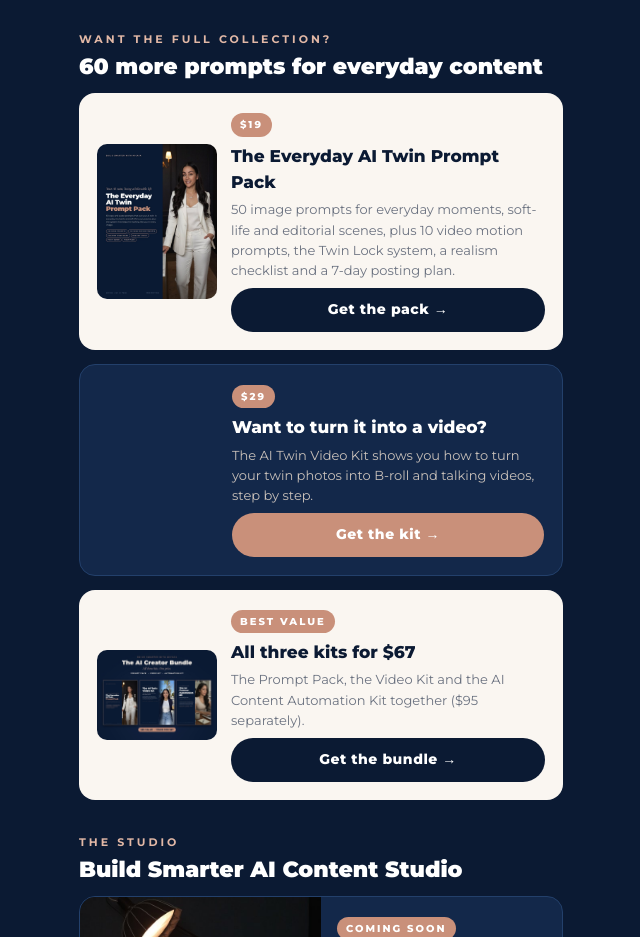
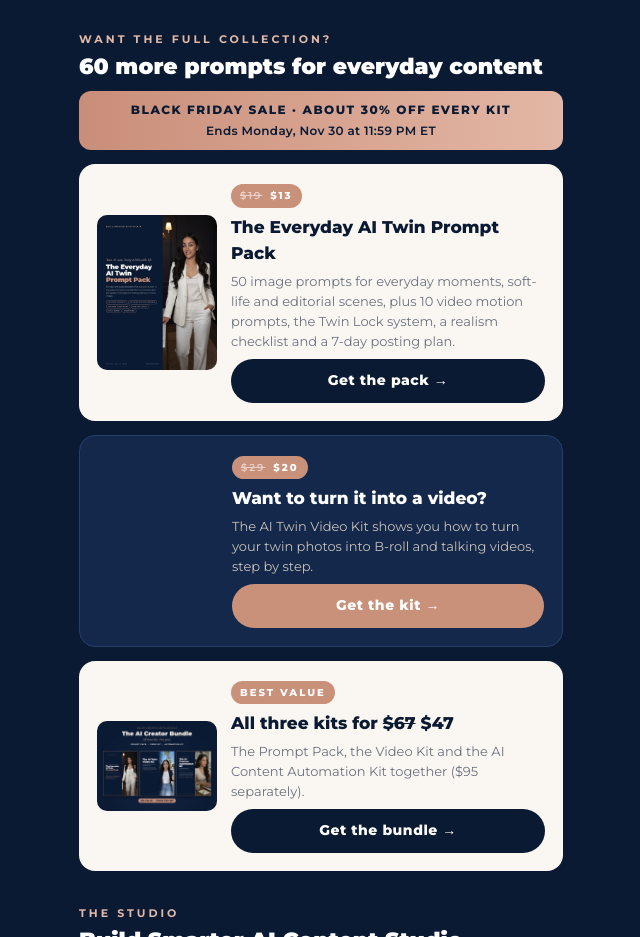
Before and after one commit to buildsmarterwithmicaya/buildsmarterwithmicaya.github.io, a plain HTML site: page free-prompt.html in a window 1280 px wide. Shown: the part 5797-6734 px from the top of the page, without its empty margins (319-959 px from the left). Drawn offline with nearby package versions, Linux system fonts and the light colour scheme; grey boxes are pictures that could not be loaded.

Commit message:
Black Friday sale pricing (auto-ends Nov 30 11:59 PM ET)
Co-Authored-By: Claude Opus 5.5 <noreply@anthropic.com>
Claude-Session: https://claude.ai/code/session_01B3r2wvFMyQ4r9Pty4oL1dK

```diff
--- /dev/null
+++ b/assets/sale.js
@@ -0,0 +1,11 @@
+/* Black Friday sale: shows sale prices until the end time, then the page goes back to regular prices on its own. */
+(function(){
+  var END = Date.parse('2026-12-01T04:59:59Z'); // Mon Nov 30, 11:59 PM Eastern
+  var START = Date.parse('2026-11-21T00:00:00Z');
+  var now = Date.now();
+  if (now < START || now > END) return;
+  document.querySelectorAll('[data-sale]').forEach(function(el){
+    el.innerHTML = '<s class="was">' + el.getAttribute('data-reg') + '</s> ' + el.getAttribute('data-sale');
+  });
+  document.querySelectorAll('.sale-only').forEach(function(el){ el.hidden = false; });
+})();
--- a/free-prompt.html
+++ b/free-prompt.html
@@ -95,6 +95,10 @@ footer a{color:var(--rg2)}
 .look .copy{margin-top:12px}
 .num{display:inline-block;background:var(--rg);color:#fff;font-weight:900;font-size:11px;letter-spacing:2px;padding:4px 10px;border-radius:20px}
 ul.ideas{margin:10px 0 0 18px;color:#D9D2CC;font-size:14px}ul.ideas li{margin-top:6px}
+.price .was,.tag .was{opacity:.6;font-weight:600;margin-right:3px}
+.salebar[hidden]{display:none!important}
+.salebar{display:block;background:linear-gradient(90deg,#C98E79,#E3B7A5);color:#0B1A33;text-align:center;font-weight:800;font-size:12px;letter-spacing:1.5px;padding:10px 12px;border-radius:12px;margin:12px 0 4px}
+.salebar span{display:block;font-weight:600;letter-spacing:.3px;font-size:12px;margin-top:2px}
 </style></head>
 <body>
 <div class="wrap">
@@ -162,16 +166,17 @@ ul.ideas{margin:10px 0 0 18px;color:#D9D2CC;font-size:14px}ul.ideas li{margin-to
   <div class="sec">
     <div class="kicker">Want the full collection?</div>
     <h2>60 more prompts for everyday content</h2>
+    <div class="salebar sale-only" hidden>BLACK FRIDAY SALE · ABOUT 30% OFF EVERY KIT<span>Ends Monday, Nov 30 at 11:59 PM ET</span></div>
     <div class="card light prod">
       <img src="media/pack_cover.jpg" alt="The Everyday AI Twin Prompt Pack cover">
-      <div><span class="tag">$19</span>
+      <div><span class="tag" data-reg="$19" data-sale="$13">$19</span>
         <h3>The Everyday AI Twin Prompt Pack</h3>
         <div class="small">50 image prompts for everyday moments, soft-life and editorial scenes, plus 10 video motion prompts, the Twin Lock system, a realism checklist and a 7-day posting plan.</div>
         <a class="btn dark" href="https://payhip.com/b/Dcal9" style="margin-top:8px;padding:11px">Get the pack →</a></div>
     </div>
     <div class="card prod">
       <video src="media/kit_s.mp4" autoplay muted loop playsinline></video>
-      <div><span class="tag">$29</span>
+      <div><span class="tag" data-reg="$29" data-sale="$20">$29</span>
         <h3>Want to turn it into a video?</h3>
         <div class="small">The AI Twin Video Kit shows you how to turn your twin photos into B-roll and talking videos, step by step.</div>
         <a class="btn" href="https://payhip.com/b/Dt7jJ" style="margin-top:8px;padding:11px">Get the kit →</a></div>
@@ -179,7 +184,7 @@ ul.ideas{margin:10px 0 0 18px;color:#D9D2CC;font-size:14px}ul.ideas li{margin-to
     <div class="card light prod">
       <img src="media/bundle_cover.jpg" alt="The AI Creator Bundle" style="height:auto">
       <div><span class="tag">BEST VALUE</span>
-        <h3>All three kits for $67</h3>
+        <h3>All three kits for <span data-reg="$67" data-sale="$47">$67</span></h3>
         <div class="small">The Prompt Pack, the Video Kit and the AI Content Automation Kit together ($95 separately).</div>
         <a class="btn dark" href="https://payhip.com/b/TSWRq" style="margin-top:8px;padding:11px">Get the bundle →</a></div>
     </div>
@@ -208,5 +213,6 @@ document.querySelectorAll('.cp').forEach(function(b){var label=b.textContent;b.a
   catch(e){var r=document.createRange();r.selectNodeContents(box);var s=getSelection();s.removeAllRanges();s.addRange(r);b.textContent='Selected: press copy'}
 });});
 </script>
+<script src="assets/sale.js"></script>
 </body>
 </html>
```
Also changed, not shown: index.html (+12 -5 lines), neon-nights-prompts.html (+9 -3 lines).
